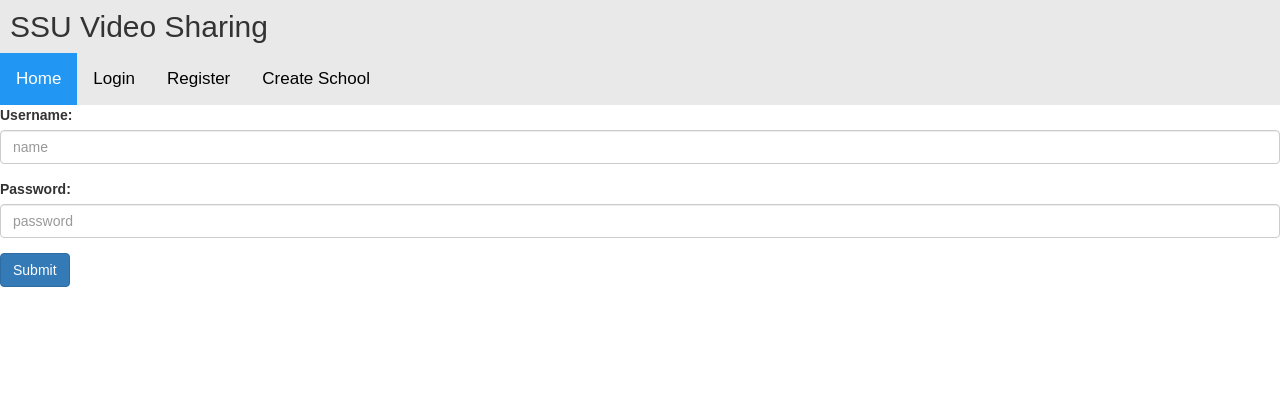
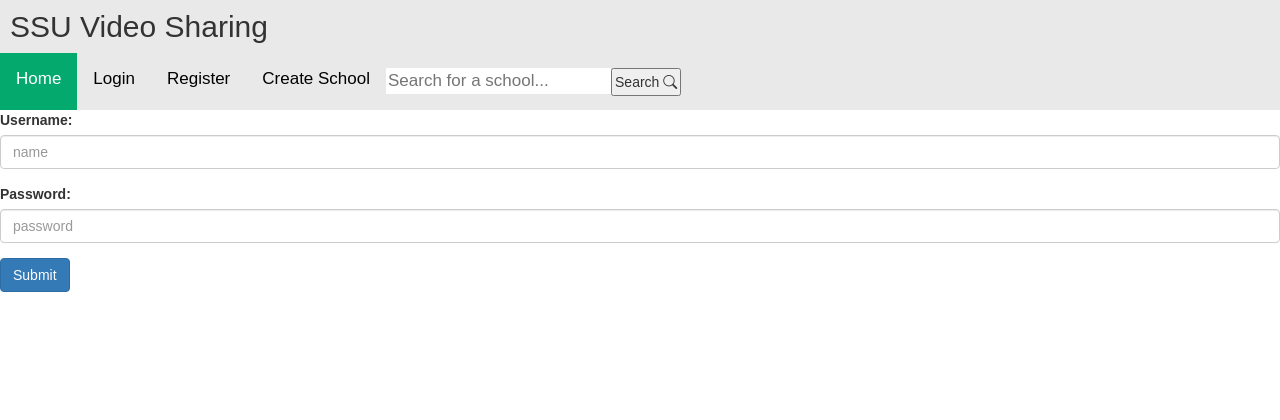
Before and after one commit to WickMod/Object-Oriented-Programming-Application, a Flask app: page /register in a window 1280 px wide. Shown: the top 420 px of the page. Run offline with Flask 2, Linux system fonts and the light colour scheme; some libraries are stand-ins or nearby versions.

Commit message:
Session Variable and Search Bar added
- Session Variable will be used to track user after they have been logged in.
- Added Helper function to see if a user is logged in.
- Added search bar to layout.html
- This calls a search_form function. TODO:: make search bar work with search function in REPO.
- Also various modifications to css

```diff
--- a/Full_Stack_Example/Full_Stack_Example/app/app.py
+++ b/Full_Stack_Example/Full_Stack_Example/app/app.py
@@ -1,5 +1,6 @@
+from operator import truediv
 from urllib import request
-from flask import Flask, render_template, request
+from flask import Flask, render_template, request, session
 
 from VideoSharing_BL.SchoolService import SchoolService
 from VideoSharing_BL.AppSettingsService import AppSettingsService
@@ -10,6 +11,7 @@ from VideoSharing_DTO.School import School
 from datetime import datetime
 
 app = Flask(__name__)
+app.secret_key = "abc"
 classes = ["login", "register", "create_school"]
 
 @app.route('/')
@@ -41,7 +43,6 @@ def create_school_form():
         if exisiting_school is not None:
             return render_template("schoolname.html", schoolName = exisiting_school.SchoolName)
 
-
 @app.route('/register_form', methods=['POST'])
 def register_form():
 
@@ -60,6 +61,7 @@ def register_form():
         user.LastLogin = datetime.now()
         if user_svc.register(user):
             #if no error go to homepage and register user
+            session['username'] = name # update session variable to keep track of the current user
             return render_template("name.html", classes=classes, name=name, registered=True)
         else:
             password_error = False
@@ -81,8 +83,7 @@ def login_form():
     #update userrepository so that we can update the users last login timestamp
     #update userservice.py so that it can update the last login
     #check the login function below
-
-        #gets the name and password from the POST payload
+    #gets the name and password from the POST payload
     name = request.form['name']
     password = request.form['password']
     user = User()
@@ -99,6 +100,7 @@ def login_form():
 
     if user_svc.check_username_password_match(name, password):
         user_svc.update_last_login(name)
+        session['username'] = name #update session variable in order to keep track of user
         return render_template("name.html",classes=classes, name=name)
 
     else:
@@ -106,6 +108,9 @@ def login_form():
         return render_template("login.html", classes=classes,
                 password_error=True, username_error=False)
 
+@app.route('/search_form', methods=['POST'])
+def search_form():
+    return render_template("name.html", name="SUcCESS")
 
 #function to redirect to register page
 @app.route('/register')
@@ -124,6 +129,10 @@ def login():
 def create_school():
     return render_template("create_school.html", classes=classes)
 
+def is_user_logged_in() -> bool:
+    if 'username' in session:
+        return True
+    return False
 
 if __name__ == '__main__':
     app.run(debug=True, host='0.0.0.0')
--- a/Full_Stack_Example/Full_Stack_Example/app/static/styles/custome-style.css
+++ b/Full_Stack_Example/Full_Stack_Example/app/static/styles/custome-style.css
@@ -1,46 +1,21 @@
+@import url("https://cdn.jsdelivr.net/npm/bootstrap-icons@1.8.1/font/bootstrap-icons.css");
+
 body {
-    margin: 0;
-    font-family: Arial, Helvetica, sans-serif;
-  }
+  margin:0%;
+  font-family: Arial, Helvetica, sans-serif;
+}
 
-  .topnav {
-    overflow: hidden;
-    background-color: #333;
-  }
-
-  .topnav a {
-    float: left;
-    color: #f2f2f2;
-    text-align: center;
-    padding: 14px 16px;
-    text-decoration: none;
-    font-size: 17px;
-  }
-
-  .topnav a:hover {
-    background-color: #ddd;
-    color: black;
-  }
-
-  .topnav a.active {
-    background-color: #04AA6D;
-    color: white;
-  }
-
-  footer {
-    position:fixed;
-    bottom:0;
-  }
-  /* Add a black background color to the top navigation bar */
 .topnav {
   overflow: hidden;
+  display: flex;
+  flex-direction: row;
+  justify-content: flex-start;
+  vertical-align: middle;
   background-color: #e9e9e9;
 }
 
-/* Style the links inside the navigation bar */
 .topnav a {
   float: left;
-  display: block;
   color: black;
   text-align: center;
   padding: 14px 16px;
@@ -48,30 +23,40 @@ body {
   font-size: 17px;
 }
 
-/* Change the color of links on hover */
 .topnav a:hover {
   background-color: #ddd;
   color: black;
 }
 
-/* Style the "active" element to highlight the current page */
 .topnav a.active {
-  background-color: #2196F3;
+  background-color: #04AA6D;
   color: white;
+}
+
+footer {
+  position:fixed;
+  bottom:0;
 }
 
 /* Style the search box inside the navigation bar */
 .topnav input[type=text] {
-  float: right;
-  padding: 6px;
+  margin-top: 15px;
+  font-size: 17px;
   border: none;
-  margin-top: 8px;
-  margin-right: 16px;
-  font-size: 17px;
+  float:left;
 }
 
+.topnav button[type=submit]{
+  margin-top: 15px;
+  padding:2px;
+  float:left;
+}
+
+/* Style the links inside the navigation bar */
+
+
 /* When the screen is less than 600px wide, stack the links and the search field vertically instead of horizontally */
-@media screen and (max-width: 600px) {
+/*@media screen and (max-width: 600px) {
   .topnav a, .topnav input[type=text] {
     float: none;
     display: block;
@@ -84,3 +69,4 @@ body {
     border: 1px solid #ccc;
   }
 }
+*/
--- a/Full_Stack_Example/Full_Stack_Example/app/templates/layout.html
+++ b/Full_Stack_Example/Full_Stack_Example/app/templates/layout.html
@@ -15,6 +15,13 @@
             <a class="" href="/login">Login</a>
             <a class="" href="/register">Register</a>
             <a class="" href="/create_school">Create School</a>
+            <form action = "search_form" method = "POST">
+                <input type="text" id="searchContent" placeholder="Search for a school..." name = "searchContent" required>
+                <button type = "submit">
+                    Search
+                    <i class="bi bi-search"></i>
+                </button>
+            </form>
         </div>
         {% block body %}
         {% endblock %}
```
